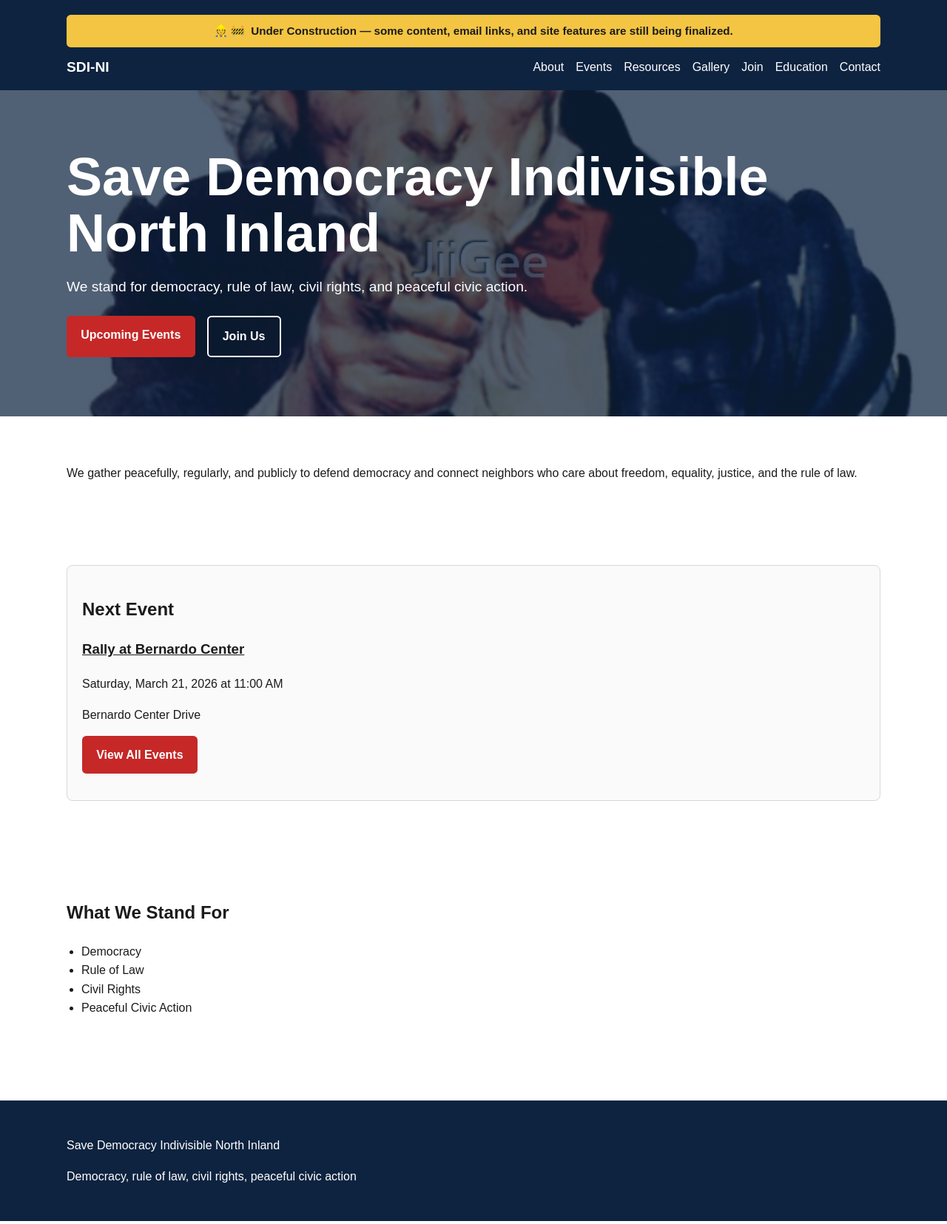
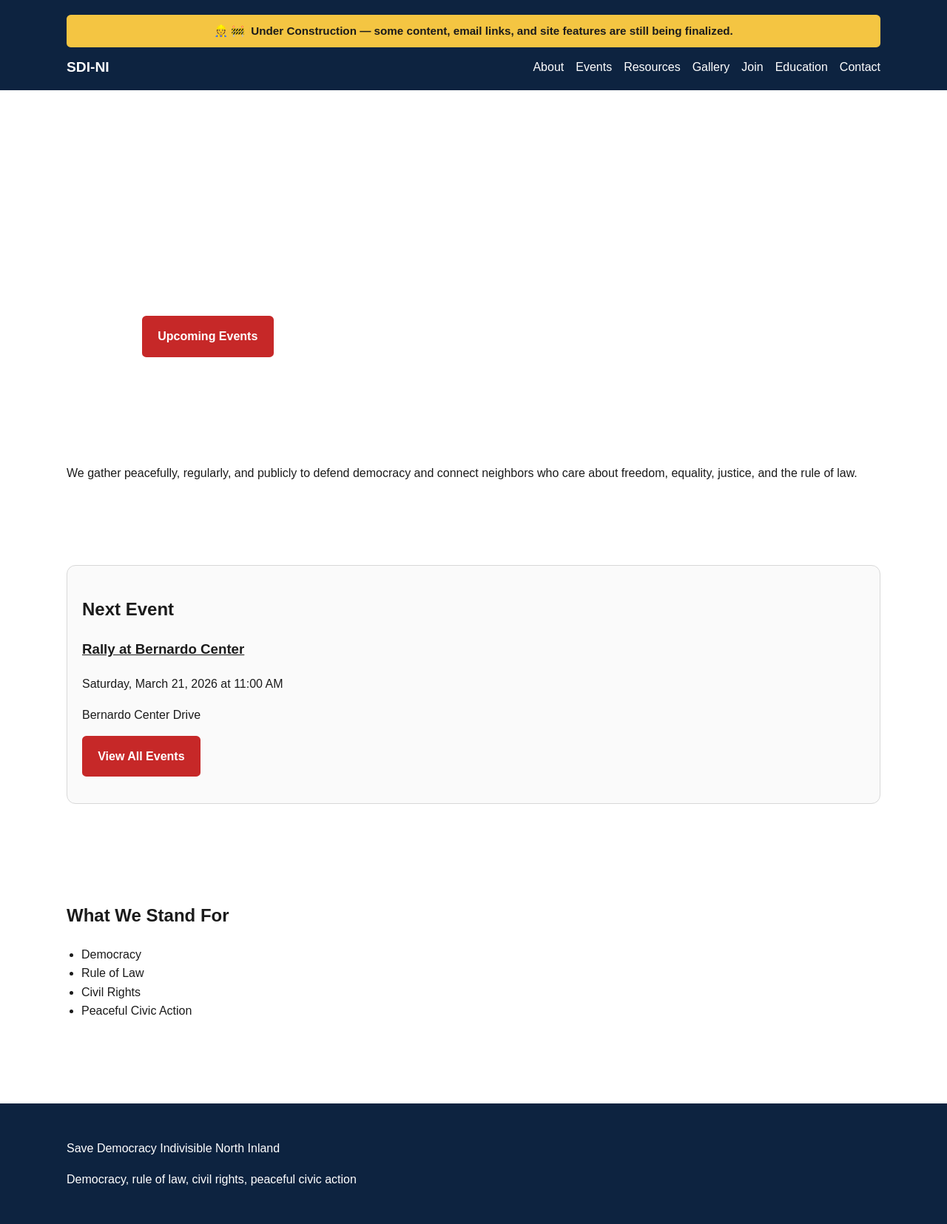
Before and after one commit to SDI-NI/sdini-website-2.0, a Jekyll site: the page built from index.md, in a window 1280 px wide. Shown: the whole page at 74% size. Built offline with Jekyll 4.4.1, drawn with Linux system fonts in a browser that asks for light colours; a script that is not in the unit is left out.

Commit message:
Update style.css
v2.0

```diff
--- a/assets/css/style.css
+++ b/assets/css/style.css
@@ -1,22 +1,52 @@
 * {
   box-sizing: border-box;
+}
+
+:root {
+  --site-navy: #0d2340;
+  --site-red: #c62828;
+  --site-text: #1b1b1b;
+  --site-muted: #5b6470;
+  --site-border: #d8d8d8;
+  --site-surface: #fafafa;
+  --site-white: #ffffff;
+  --site-shadow: 0 10px 30px rgba(0, 0, 0, 0.08);
+  --radius: 0.75rem;
+  --radius-sm: 0.35rem;
+}
+
+html {
+  scroll-behavior: smooth;
 }
 
 body {
   margin: 0;
   font-family: Arial, Helvetica, sans-serif;
   line-height: 1.6;
-  color: #1b1b1b;
-  background: #ffffff;
+  color: var(--site-text);
+  background: var(--site-white);
+}
+
+img {
+  max-width: 100%;
+  height: auto;
 }
 
 a {
   color: inherit;
 }
 
+iframe {
+  max-width: 100%;
+}
+
 .container {
   width: min(1100px, calc(100% - 2rem));
   margin: 0 auto;
+}
+
+.site-main {
+  min-height: 60vh;
 }
 
 .construction-banner {
@@ -30,8 +60,8 @@
   font-size: 0.95rem;
   background: #f4c542;
   color: #1b1b1b;
-  border-radius: 0.35rem;
-  margin: 0.75rem 0 0.75rem 0;
+  border-radius: var(--radius-sm);
+  margin: 0.75rem 0;
 }
 
 .construction-icon {
@@ -43,9 +73,9 @@
 }
 
 .site-header {
-  background: #0d2340;
-  color: #ffffff;
-  padding: 0.5rem 0 1rem 0;
+  background: var(--site-navy);
+  color: var(--site-white);
+  padding: 0.5rem 0 1rem;
 }
 
 .header-inner {
@@ -55,6 +85,7 @@
   align-items: center;
   flex-wrap: wrap;
 }
+
 .site-title {
   text-decoration: none;
   font-weight: 700;
@@ -69,15 +100,21 @@
 
 .site-nav a {
   text-decoration: none;
-  color: #ffffff;
+  color: var(--site-white);
+}
+
+.site-nav a:hover,
+.site-nav a:focus {
+  text-decoration: underline;
 }
 
 .hero {
   padding: 5rem 0;
-  background:
-    linear-gradient(rgba(13,35,64,.72), rgba(13,35,64,.72)),
-    url('/assets/img/hero.jpg') center/cover no-repeat;
-  color: #ffffff;
+  color: var(--site-white);
+}
+
+.hero-inner {
+  max-width: 56rem;
 }
 
 .hero h1 {
@@ -101,16 +138,24 @@
 .button {
   display: inline-block;
   padding: 0.8rem 1.2rem;
-  background: #c62828;
-  color: #ffffff;
+  background: var(--site-red);
+  color: var(--site-white);
   text-decoration: none;
-  border-radius: 0.35rem;
+  border-radius: var(--radius-sm);
   font-weight: 700;
+  border: 2px solid var(--site-red);
+  transition: transform 0.15s ease, opacity 0.15s ease;
+}
+
+.button:hover,
+.button:focus {
+  transform: translateY(-1px);
 }
 
 .button-secondary {
   background: transparent;
-  border: 2px solid #ffffff;
+  border-color: currentColor;
+  color: inherit;
 }
 
 .section,
@@ -118,13 +163,127 @@
   padding: 3rem 0;
 }
 
+.page-header {
+  margin-bottom: 2rem;
+}
+
+.page-title {
+  margin: 0 0 0.75rem;
+  font-size: clamp(2rem, 4vw, 3rem);
+  line-height: 1.1;
+}
+
+.page-intro {
+  max-width: 50rem;
+  font-size: 1.1rem;
+  color: var(--site-muted);
+}
+
+.page-content {
+  margin-top: 2rem;
+}
+
+.page-builder {
+  display: grid;
+  gap: 1.5rem;
+}
+
+.content-block {
+  background: rgba(255, 255, 255, 0.92);
+  border: 1px solid var(--site-border);
+  border-radius: var(--radius);
+  padding: 1.5rem;
+  box-shadow: var(--site-shadow);
+}
+
+.content-block h2 {
+  margin-top: 0;
+  line-height: 1.2;
+}
+
+.callout-block {
+  background: #f3f7fc;
+  border-left: 6px solid var(--site-navy);
+}
+
+.image-block {
+  margin: 0;
+  overflow: hidden;
+}
+
+.image-block img {
+  display: block;
+  width: 100%;
+  border-radius: 0.5rem;
+}
+
+.image-block figcaption {
+  margin-top: 0.75rem;
+  color: var(--site-muted);
+  font-size: 0.95rem;
+}
+
+.two-column-grid {
+  display: grid;
+  grid-template-columns: repeat(2, minmax(0, 1fr));
+  gap: 1.5rem;
+}
+
+.button-row {
+  display: flex;
+  flex-wrap: wrap;
+  gap: 1rem;
+}
+
+.responsive-embed {
+  position: relative;
+  width: 100%;
+  overflow: hidden;
+  border-radius: 0.5rem;
+  background: #000;
+}
+
+.responsive-embed::before {
+  content: "";
+  display: block;
+  padding-top: 56.25%;
+}
+
+.responsive-embed iframe {
+  position: absolute;
+  inset: 0;
+  width: 100%;
+  height: 100%;
+}
+
+.map-embed {
+  background: #e9edf2;
+}
+
+.map-embed::before {
+  padding-top: 62%;
+}
+
+.rich-text > :first-child {
+  margin-top: 0;
+}
+
+.rich-text > :last-child {
+  margin-bottom: 0;
+}
+
+.rich-text ul,
+.rich-text ol {
+  padding-left: 1.25rem;
+}
+
 .event-card,
 .event-list-item {
-  border: 1px solid #d8d8d8;
-  border-radius: 0.5rem;
+  border: 1px solid var(--site-border);
+  border-radius: var(--radius);
   padding: 1.25rem;
   margin-bottom: 1rem;
-  background: #fafafa;
+  background: var(--site-surface);
 }
 
 .values-list {
@@ -140,9 +299,9 @@
 
 .gallery-item {
   margin: 0;
-  background: #fafafa;
-  border: 1px solid #d8d8d8;
-  border-radius: 0.5rem;
+  background: var(--site-surface);
+  border: 1px solid var(--site-border);
+  border-radius: var(--radius);
   overflow: hidden;
 }
 
@@ -158,47 +317,40 @@
   font-size: 0.95rem;
 }
 
-.contact-links {
+.contact-links,
+.contact-social {
   margin-top: 1rem;
 }
 
-.contact-links a {
+.contact-links a,
+.contact-social a {
   text-decoration: none;
   font-weight: 600;
-  color: #0d2340;
+  color: var(--site-navy);
 }
 
-.contact-links p {
+.contact-links p,
+.contact-social p {
   margin: 0.5rem 0;
 }
 
 .site-footer {
-  background: #0d2340;
-  color: #ffffff;
+  background: var(--site-navy);
+  color: var(--site-white);
   padding: 2rem 0;
   margin-top: 3rem;
 }
 
-.contact-links {
-  margin-top: 1rem;
+@media (max-width: 760px) {
+  .two-column-grid {
+    grid-template-columns: 1fr;
+  }
+
+  .hero {
+    padding: 4rem 0;
+  }
+
+  .content-block {
+    padding: 1.1rem;
+  }
 }
-
-.contact-links a {
-  text-decoration: none;
-  font-weight: 600;
-  color: #0d2340;
-}
-
-.contact-links p {
-  margin-top: 1rem;
-}
-
-.contact-social a {
-  font-weight: 600;
-  text-decoration: none;
-  color: #0d2340;
-}
-
-.contact-social p {
-  margin: 0.5rem 0;
-}
```
